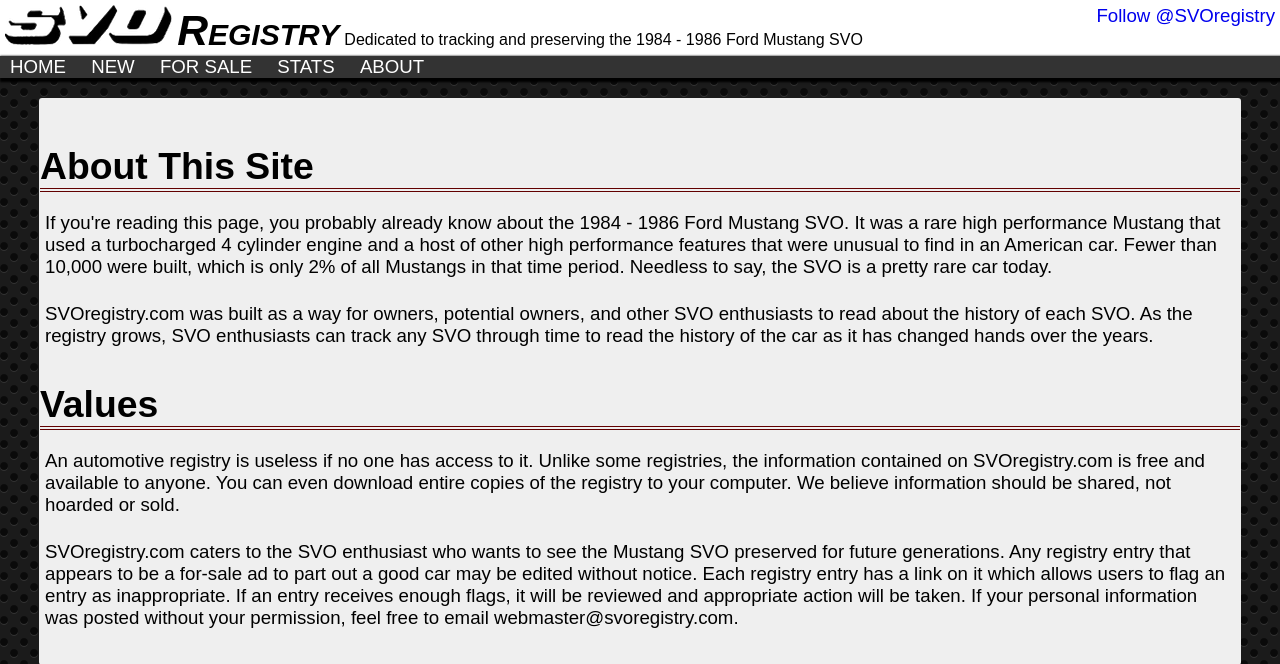
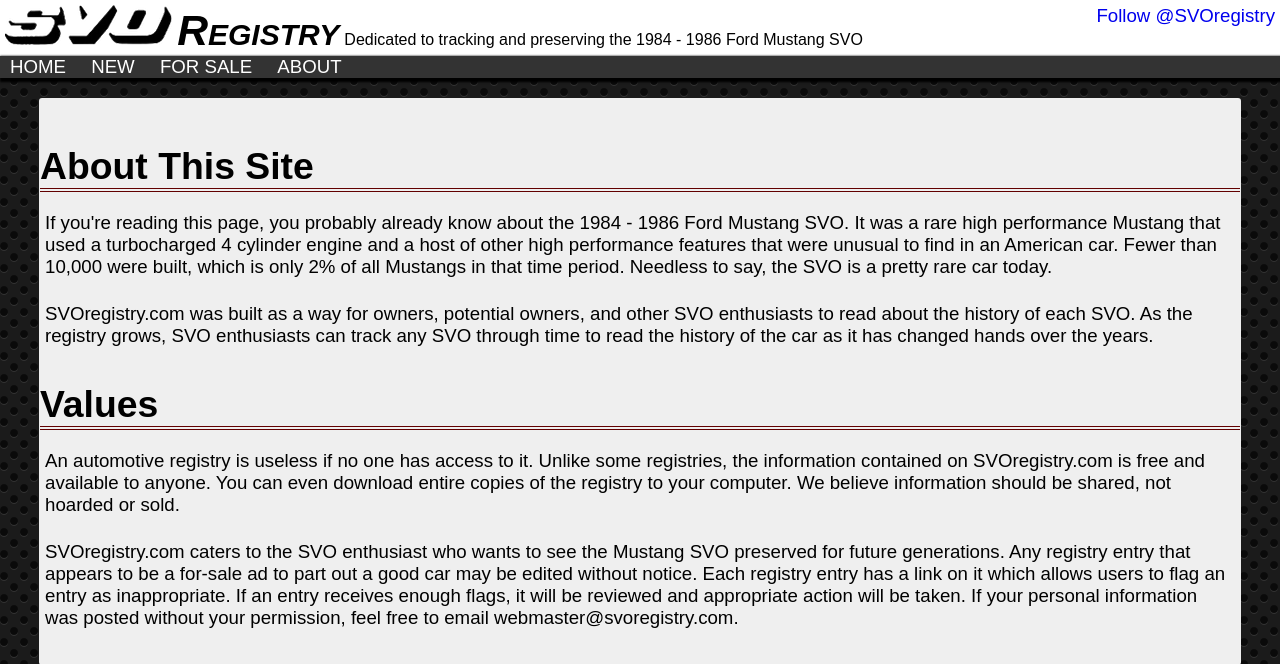
Before and after one commit to srenner/svoregistry, a Django app: template svoregistry/templates/registry/about.html in a window 1280 px wide. Shown: the top 664 px of the page. Run offline with Django 3.2, Linux system fonts and the light colour scheme; the template is opened without the code that fills it, so the values that code supplies are empty; some libraries are stand-ins or nearby versions.

Commit message:
Hide stats page until 404 is resolved

```diff
--- a/svoregistry/templates/registry/base.html
+++ b/svoregistry/templates/registry/base.html
@@ -86,7 +86,7 @@
 			<li><a href="/">Home</a></li>
 			<li><a href="/new/">New</a></li>
 			<li><a href="/forsale/">For Sale</a></li>
-			<li><a href="/stats/">Stats</a></li>
+
 			<li><a href="/about/">About</a></li>
 		</ul>
 	</div>
```
